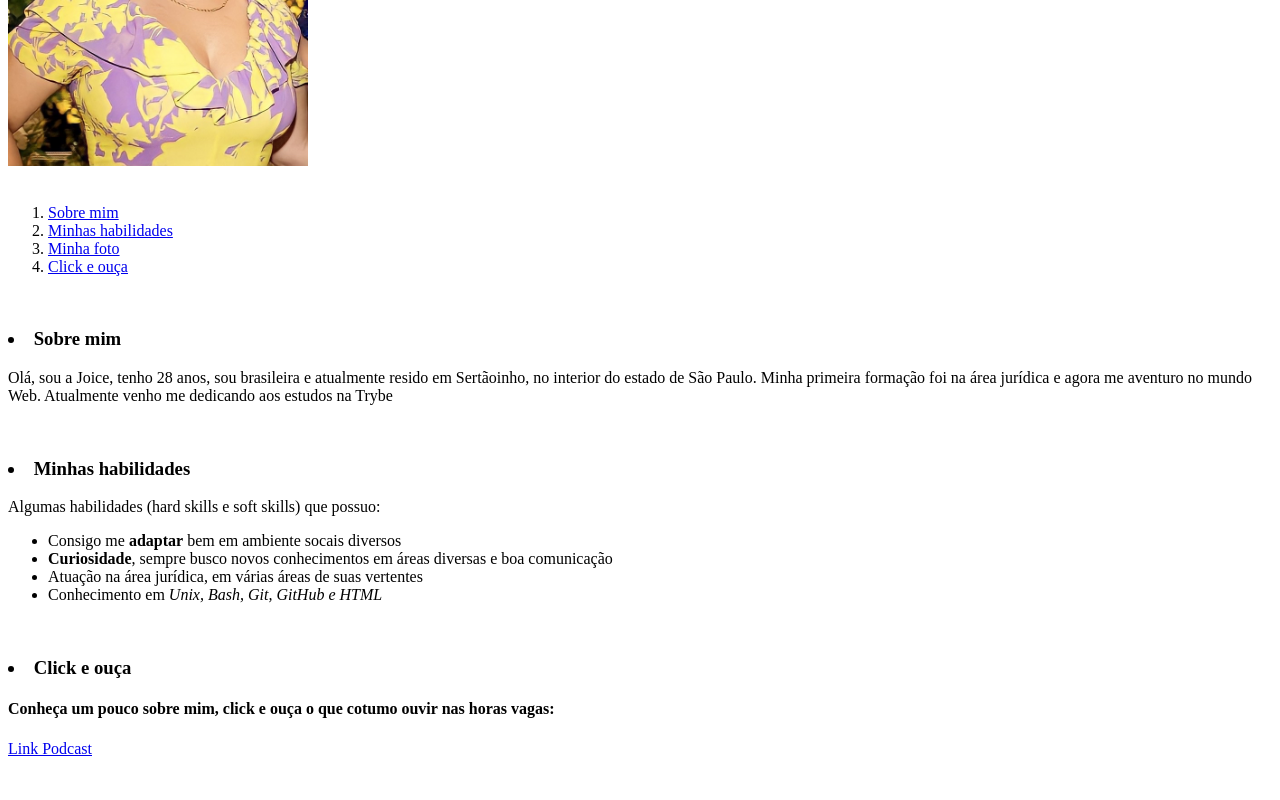
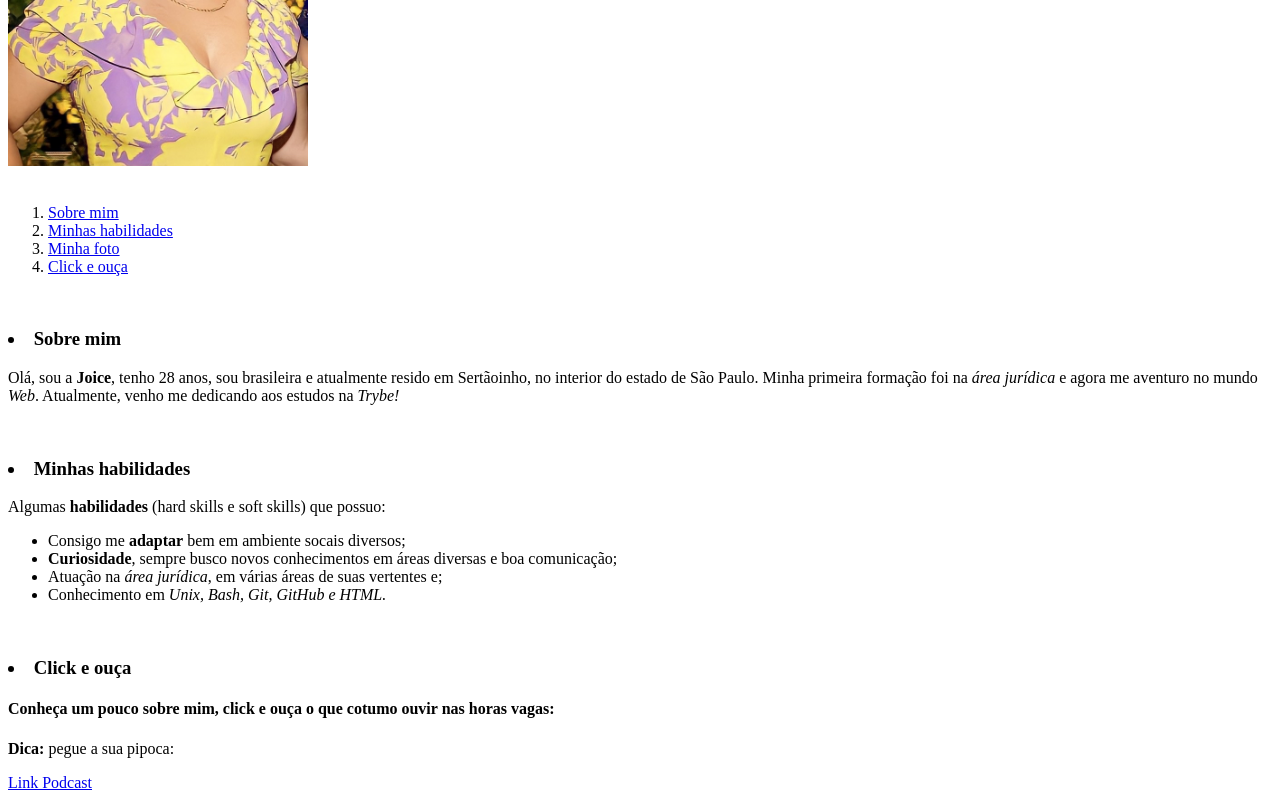
Before and after one commit to joicenicolau/joicenicolau.github.io, a plain HTML site: page index.html in a window 1280 px wide. Shown: the part 400-1200 px from the top of the page. Before the commit the page ends 1166 px from the top, so only its background shows below. Drawn offline with Linux system fonts and the light colour scheme.

Commit message:
Deixando mais alegre

```diff
--- a/index.html
+++ b/index.html
@@ -30,26 +30,24 @@
 <!-- Uma breve descrição sobre mim -->
 <h3><p id="Sobre mim"><li>Sobre mim</li></p></h3>
 
-<p>Olá, sou a Joice, tenho 28 anos, sou brasileira e atualmente resido em Sertãoinho, no interior do estado de São Paulo. Minha primeira formação foi na área jurídica e agora me aventuro no mundo Web. Atualmente venho me dedicando aos estudos na Trybe</p>
+<p>Olá, sou a <strong>Joice</strong>, tenho 28 anos, sou brasileira e atualmente resido em Sertãoinho, no interior do estado de São Paulo. Minha primeira formação foi na <em>área jurídica</em> e agora me aventuro no mundo <em>Web</em>. Atualmente, venho me dedicando aos estudos na <em>Trybe!</em></p>
 
 <br>
 
 <!-- Uma lista de habilidades que possuo e destaque na que mais gosto -->
 <h3><p id="Minhas habilidades"><li>Minhas habilidades</li></p></h3>
-<p> Algumas habilidades (hard skills e soft skills) que possuo: <ul>
-    <li>Consigo me <strong>adaptar</strong> bem em ambiente socais diversos</li>
-    <li><strong>Curiosidade</strong>, sempre busco novos conhecimentos em áreas diversas e boa comunicação</li>
-    <li>Atuação na área jurídica, em várias áreas de suas vertentes</li>
-    <li>Conhecimento em <em>Unix, Bash, Git, GitHub e HTML</em></li>
-</ul>
+<p> Algumas <strong>habilidades</strong> (hard skills e soft skills) que possuo: <ul>
+    <li>Consigo me <strong>adaptar</strong> bem em ambiente socais diversos;</li>
+    <li><strong>Curiosidade</strong>, sempre busco novos conhecimentos em áreas diversas e boa comunicação;</li>
+    <li>Atuação na <em>área jurídica</em>, em várias áreas de suas vertentes e;</li>
+    <li>Conhecimento em <em>Unix, Bash, Git, GitHub e HTML.</em></li></ul>
 </p>
 
 <br>
 
 <!-- Um link externo para algum blog que goste, que abra em uma nova aba -->
 <h3><p id="Click e ouça"><li>Click e ouça</li></p></h3>
-
-<h4>Conheça um pouco sobre mim, click e ouça o que cotumo ouvir nas horas vagas:</h4>
+<h4>Conheça um pouco sobre mim, click e ouça o que cotumo ouvir nas horas vagas:</h4><p><strong>Dica:</strong> pegue a sua pipoca:</p>
 
 <a href="https://open.spotify.com/show/0kof6vwnq6i1zlvbh9lwsY" target="_blank">Link Podcast</a>
 </body>
```
